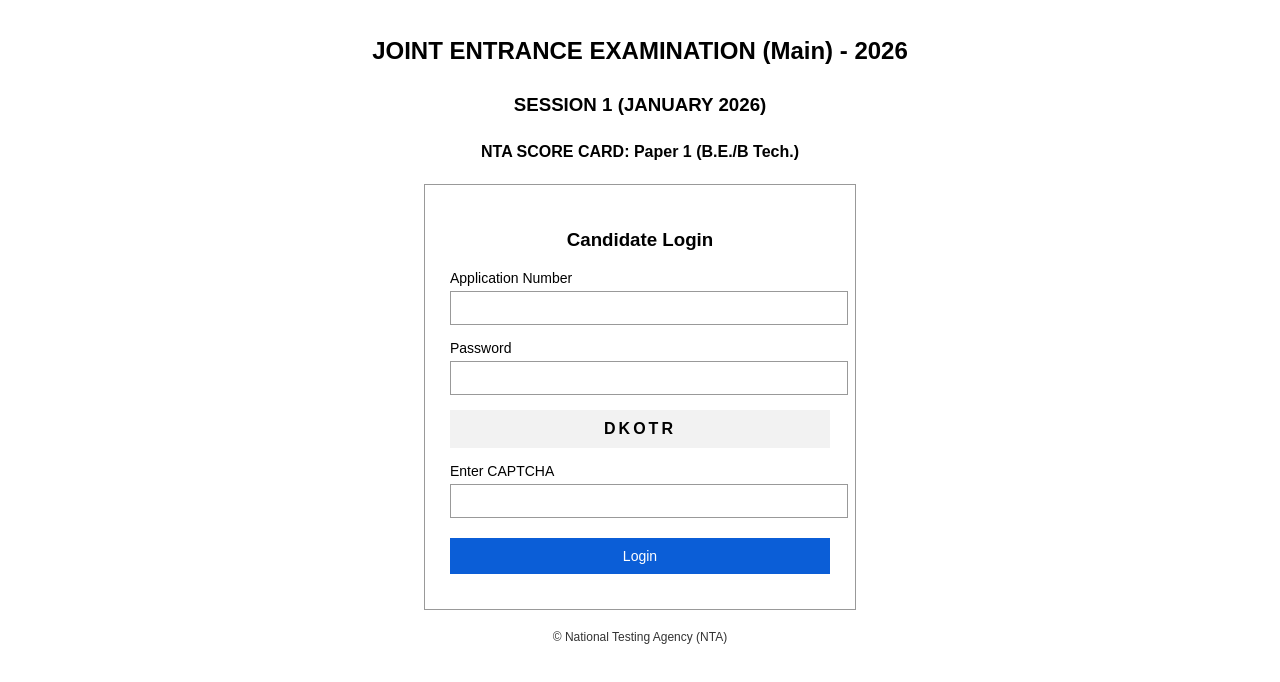
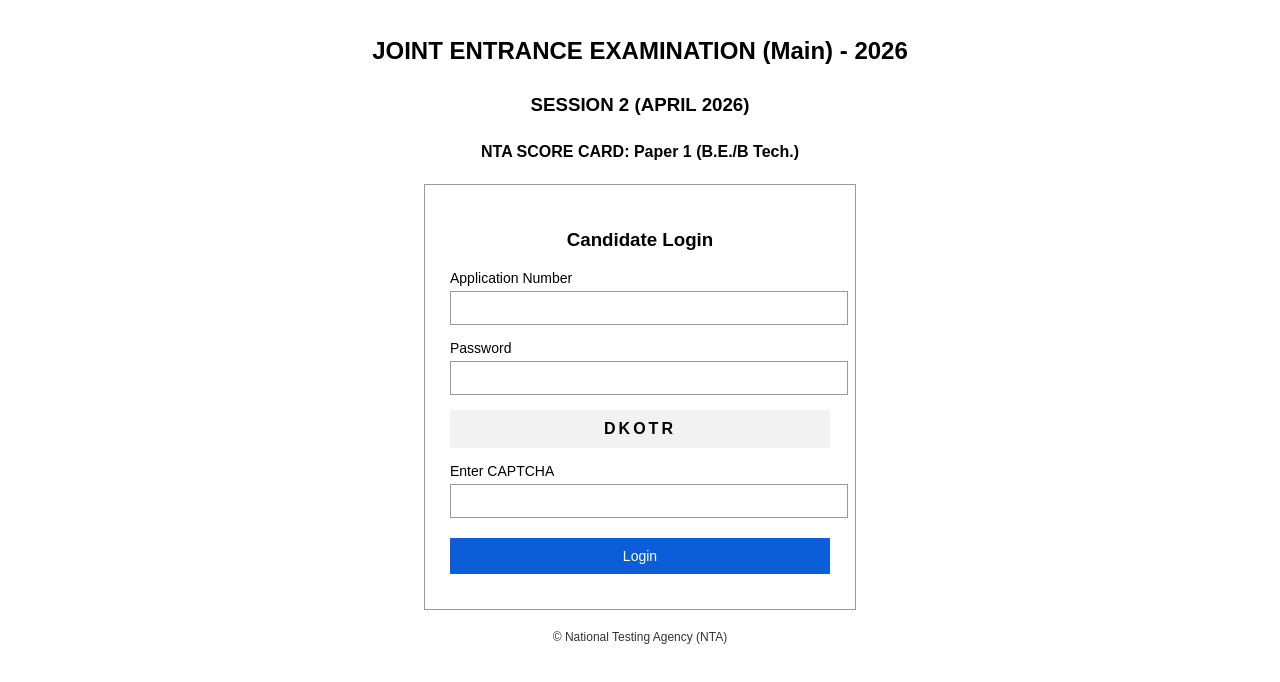
Before and after one commit to NTA-JEEMAINS-2026/JEE-MAINS-2026, a plain HTML site: page index.html in a window 1280 px wide. Shown: the part 88-770 px from the top of the page. Drawn offline with Linux system fonts and the light colour scheme.

Commit message:
index.html

```diff
--- a/index.html
+++ b/index.html
@@ -98,7 +98,7 @@
   <!-- HEADER -->
   <div class="header-text">
     <h2>JOINT ENTRANCE EXAMINATION (Main) - 2026</h2>
-    <h3>SESSION 1 (JANUARY 2026)</h3>
+    <h3>SESSION 2 (APRIL 2026)</h3>
     <p><b>NTA SCORE CARD: Paper 1 (B.E./B Tech.)</b></p>
   </div>
 
```
